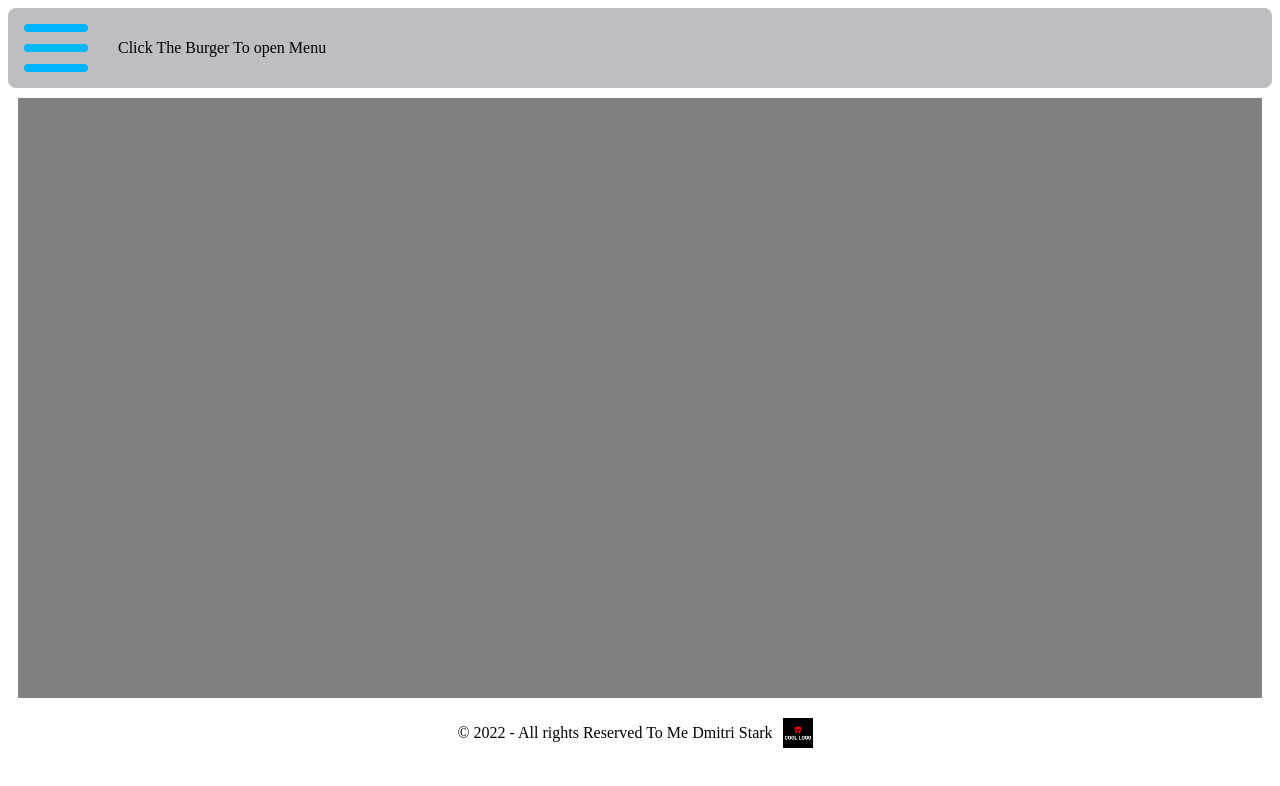
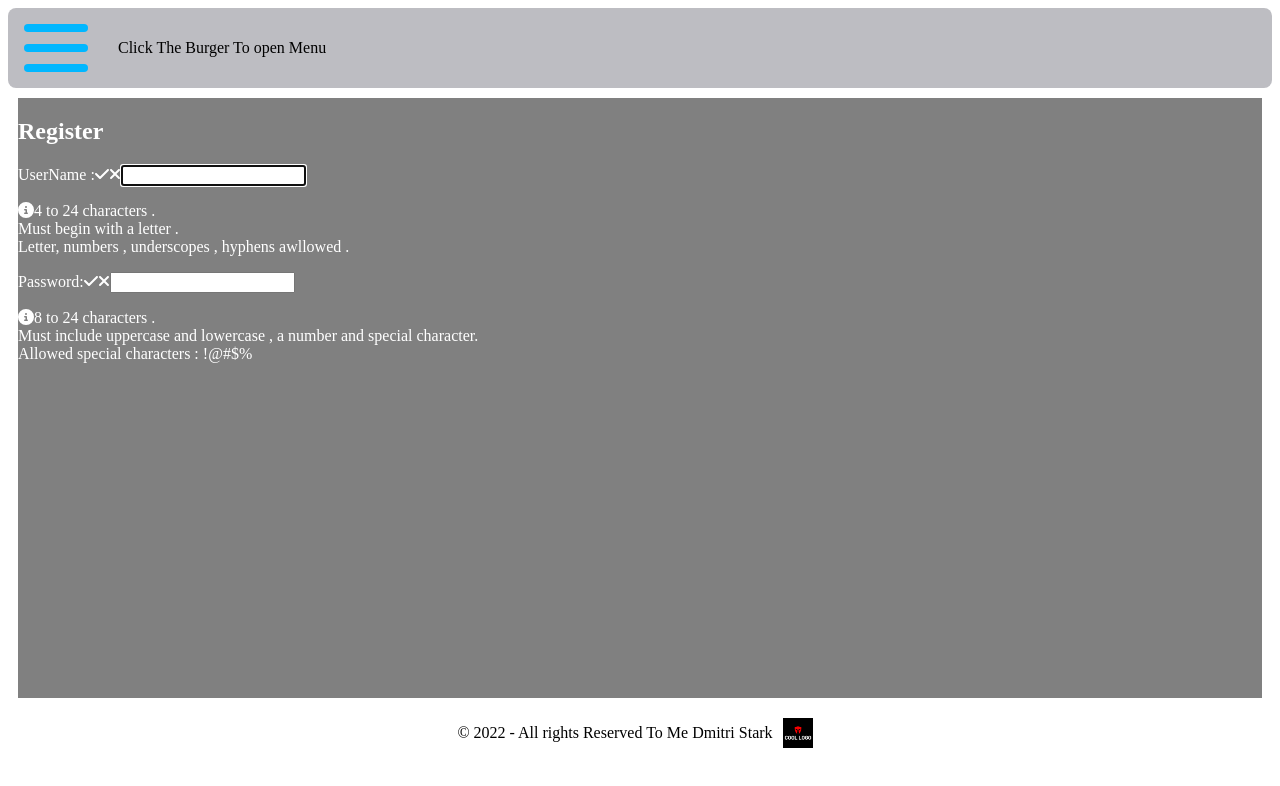
Before and after one commit to DmitriStark/Eccomerse-client, a React (Vite) app: page /register in a window 1280 px wide. Shown: the top 786 px of the page. Built offline with nearby package versions, Linux system fonts and the light colour scheme; no server answers.

Commit message:
adeded user registration

```diff
--- a/package.json
+++ b/package.json
@@ -13,6 +13,9 @@
     "fake-server": "json-server --port 8000 db.json"
   },
   "dependencies": {
+    "@fortawesome/fontawesome-svg-core": "^6.6.0",
+    "@fortawesome/free-solid-svg-icons": "^6.6.0",
+    "@fortawesome/react-fontawesome": "^0.2.2",
     "@react-google-maps/api": "^2.20.3",
     "@react-oauth/google": "^0.12.1",
     "dotenv": "^16.4.1",
--- a/src/App.tsx
+++ b/src/App.tsx
@@ -14,6 +14,7 @@
 import { Map } from "./Components/Map";
 import React from "react";
 import Login from "./Components/login/GoogleLogin"; // Updated path
+import {Register} from "./Components/userRegistration/userRegister";
 
 
 const App: React.FC = () => {
@@ -31,6 +32,7 @@
           <Route path="/user/:id" element={<UserPage />} />
           <Route path="/login" element={<Login />} />
           <Route path="/map" element={<Map />} />
+          <Route path="/register" element={<Register />} />
         </Routes>
       </div><Footer />
       </>
--- /dev/null
+++ b/src/Components/userRegistration/userRegister.jsx
@@ -0,0 +1,133 @@
+import {
+  faCheck,
+  faInfoCircle,
+  faTimes,
+} from "@fortawesome/free-solid-svg-icons";
+import { FontAwesomeIcon } from "@fortawesome/react-fontawesome";
+import { useEffect, useRef, useState } from "react";
+
+const user_regex = /^[a-zA-Z][a-zA-Z0-9-_]{3,23}$/;
+const PWD_REGEX = /^(?=.*[a-z])(?=.*[A-Z])(?=.*[0-9])(?=.*[!@#$%]).{8,24}$/;
+
+export const Register = () => {
+  const userRef = useRef();
+  const errRef = useRef();
+
+  const [user, setUser] = useState("");
+  const [validName, setValidName] = useState(false);
+  const [userFocus, setUserFocus] = useState(false);
+
+  const [pwd, setPwd] = useState("");
+  const [validPwd, setValidPwd] = useState(false);
+  const [pwdFocus, setPwdFocus] = useState(false);
+
+  const [matchPwd, setMatchPwd] = useState("");
+  const [validMatch, setValidMatch] = useState(false);
+  const [matchFocus, setMatchFocus] = useState(false);
+
+  const [errMsg, setErrMsg] = useState("");
+  const [success, setSuccess] = useState(false);
+
+  useEffect(() => {
+    userRef.current.focus();
+  }, []);
+
+  useEffect(() => {
+    const result = user_regex.test(user);
+    console.log(result);
+    console.log(user);
+
+    setValidName(result);
+  }, [user]);
+
+  useEffect(() => {
+    const result = PWD_REGEX.test(pwd);
+    console.log(result);
+    console.log(pwd);
+    const match = pwd === matchPwd;
+    setValidMatch(match);
+  }, [pwd, matchPwd]);
+
+  useEffect(() => {
+    setErrMsg("");
+  }, [user, pwd, matchPwd]);
+
+  return (
+    <section>
+      <p
+        ref={errRef}
+        className={errMsg ? "errmsg" : "ofscreen"}
+        aria-live="assertivee"
+      >
+        {errMsg}
+      </p>
+      <h1>Register</h1>
+      <form>
+        <label htmlFor="Username">
+          UserName :
+          <span className={validName ? "valid" : "hide"}>
+            <FontAwesomeIcon icon={faCheck} />
+          </span>
+          <span className={validName || !user ? "hide" : "invalid"}>
+            <FontAwesomeIcon icon={faTimes} />
+          </span>
+        </label>
+        <input
+          type="text"
+          id="username"
+          ref={userRef}
+          autoComplete="off"
+          onChange={(e) => setUser(e.target.value)}
+          required
+          aria-invalid={validName ? "false" : "true"}
+          aria-describedby="uidnote"
+          onFocus={() => setUserFocus(true)}
+          onBlur={() => setUserFocus(false)}
+        />
+        <p
+          id="uidnote"
+          className={
+            userFocus && user && !validName ? "instructions" : "offscreen"
+          }
+        >
+          <FontAwesomeIcon icon={faInfoCircle} />
+          4 to 24 characters . <br />
+          Must begin with a letter .<br />
+          Letter, numbers , underscopes , hyphens awllowed .
+        </p>
+
+        <label htmlFor="password">
+          Password:
+          <span className={validPwd ? "valid" : "hide"}>
+            <FontAwesomeIcon icon={faCheck} />
+          </span>
+          <span className={validPwd || !pwd ? "hide" : "invalid"}>
+            <FontAwesomeIcon icon={faTimes} />
+          </span>
+          <input
+            type="text"
+            id="password"
+            onChange={(e) => setPwd(e.target.value)}
+            required
+            aria-invalid = {validPwd ? "false" : "true"}
+            aria-describedby="pwdnote"
+            onFocus={()=> setPwdFocus(true)}
+            onBlur={() => setPwdFocus(false)}
+            />
+
+          <p id="pwdnote" className={pwdFocus && !validPwd ? "instructions" : "offscreen"}>
+            <FontAwesomeIcon icon={faInfoCircle}/>
+                8 to 24 characters . <br />
+                Must include uppercase and lowercase , a number and special
+                character. <br />
+                Allowed special characters : <span aria-label="exclamation mark">!</span>
+                <span aria-label="at symbol">@</span><span aria-label="hashtag">#</span>
+                <span aria-label="dollar sign">$</span><span aria-label="percent">%</span>
+          </p>
+        </label>
+      </form>
+    </section>
+  );
+};
+
+// export default Register;
--- a/tsconfig.json
+++ b/tsconfig.json
@@ -20,6 +20,6 @@
     },
     "types": ["vite/client"]
   },
-  "include": ["src/**/*.ts", "src/**/*.d.ts", "src/**/*.tsx", "src/**/*.json"],
+  "include": ["src/**/*.ts", "src/**/*.d.ts", "src/**/*.tsx", "src/**/*.json", "src/Components/userRegistration/userRegister.jsx"],
   "exclude": ["node_modules"]
 }
```
Also changed, not shown: src/Components/userRegistration/registercss.css (added), 1 other file (tests, documents, lock files or other folders).
